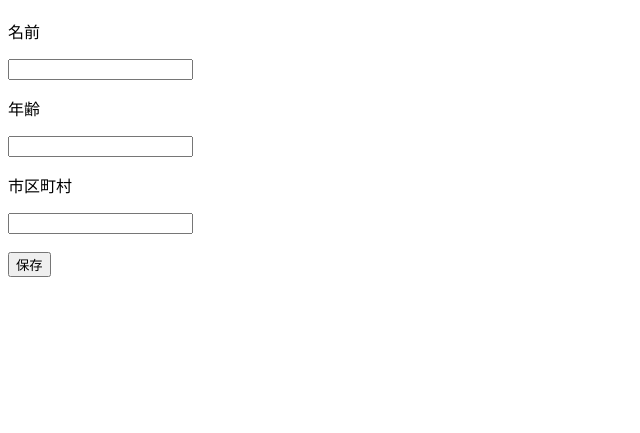
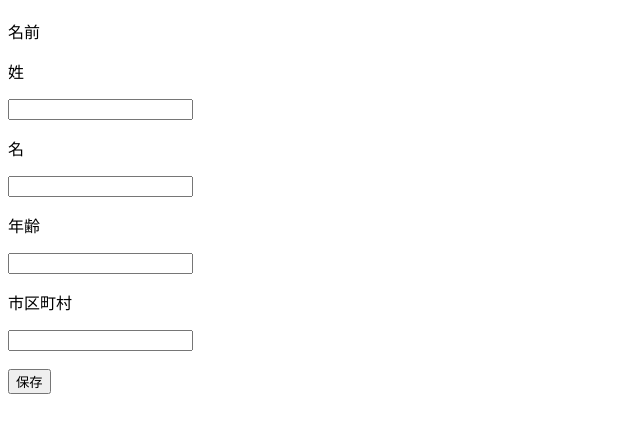
Before and after one commit to kazuya-design10/auth0-profile-test, a plain HTML site: page index.html in a window 1280 px wide. Shown: the part 61-494 px from the top of the page, without its empty margins (0-640 px from the left). Drawn offline with Linux system fonts and the light colour scheme.

Commit message:
Update index.html

```diff
--- a/index.html
+++ b/index.html
@@ -10,10 +10,11 @@
 <h1>Basic information</h1>
 
 <form id="profileForm">
-
   <p>名前</p>
-  <input id="name">
-
+  <p>姓</p>
+  <input id="first_name">
+  <p>名</p>
+  <input id="last_name">
   <p>年齢</p>
   <input id="age">
 
@@ -55,7 +56,8 @@ document
     "Content-Type": "application/json"
   },
   body: JSON.stringify({
-    name,
+    first_name,
+    lastt_name,
     age,
     city,
     sessionToken,
```
